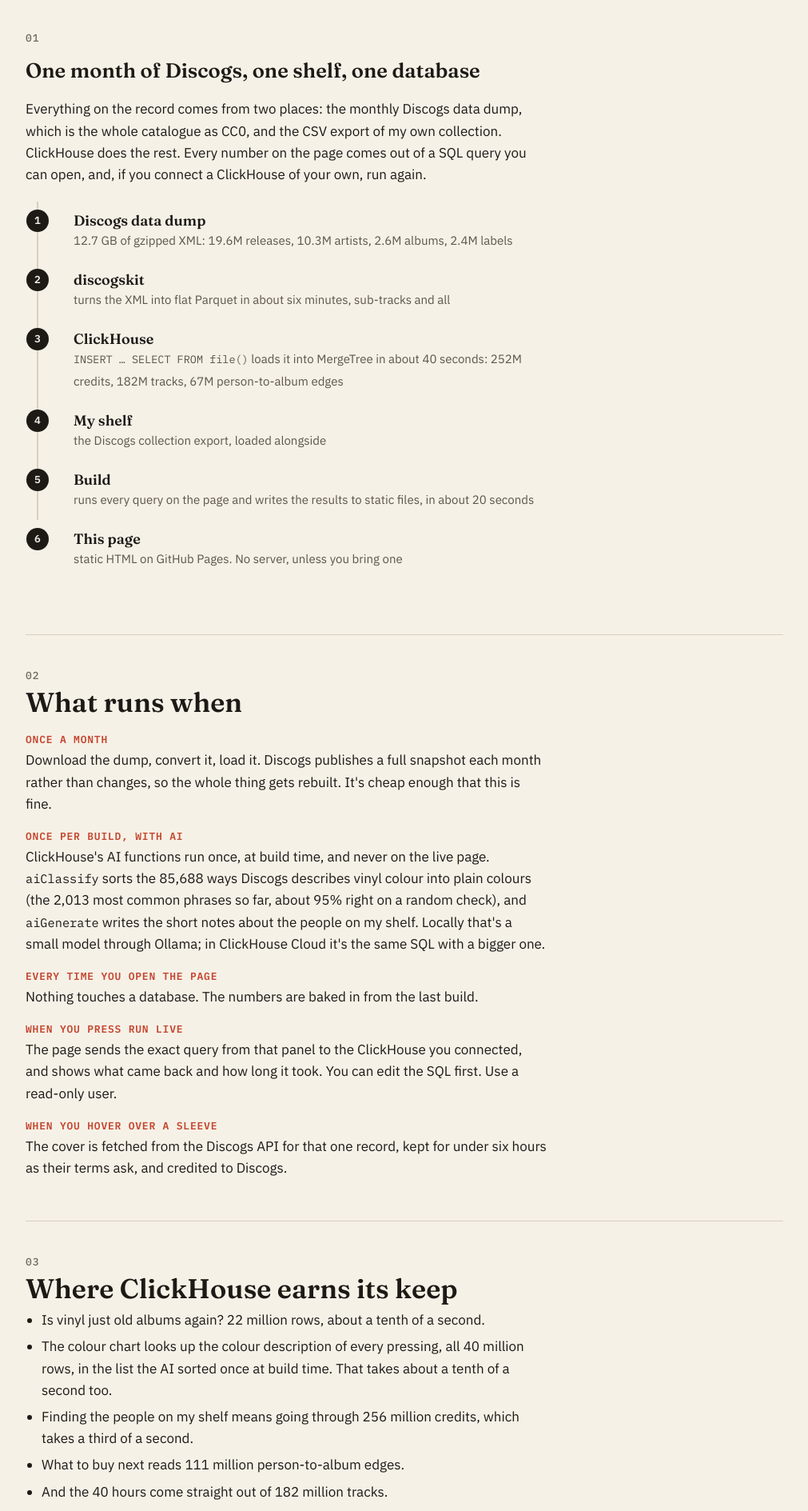
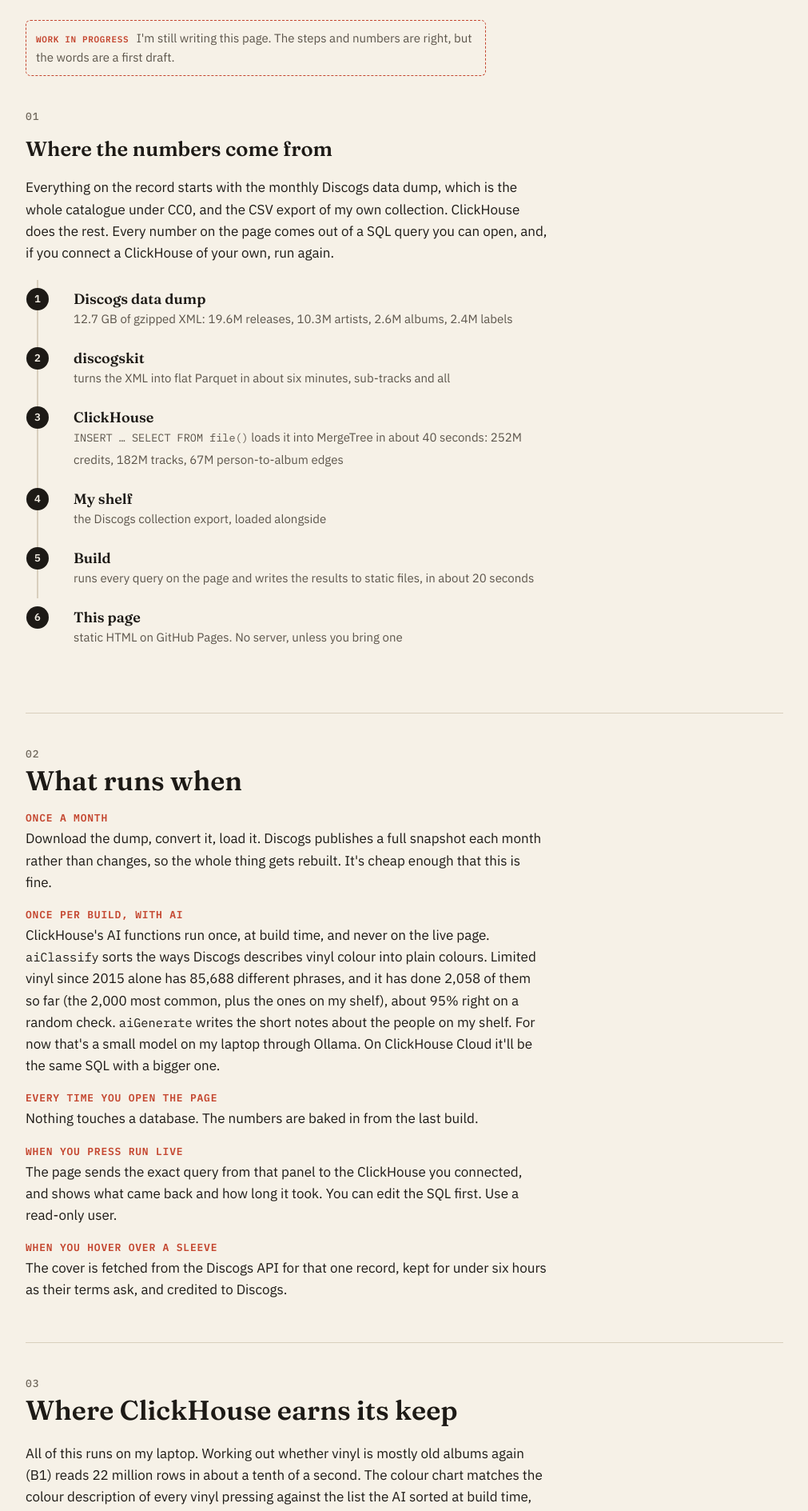
Before and after one commit to tylerhannan/every-liner-note, a plain HTML site: page web/how.html in a window 1280 px wide. Shown: the part 191-2080 px from the top of the page at 80% size, without its empty margins (134-1145 px from the left). Drawn offline with Linux system fonts and the light colour scheme.

Commit message:
Link preview, favicon, and How it works marked as in progress
- Open Graph and Twitter tags on both pages, with a 1200x630 preview of the headline, stats, and sleeves.
- A record for a favicon (SVG, plus PNGs for older browsers and home screens).
- How it works says it's a work in progress, loses the tricolon headline and the rhetorical list, and has its numbers brought up to date.

Co-Authored-By: Claude Opus 5.5 <noreply@anthropic.com>

```diff
--- a/web/how.html
+++ b/web/how.html
@@ -5,6 +5,18 @@
   <meta name="viewport" content="width=device-width, initial-scale=1">
   <title>How It Works</title>
   <meta name="description" content="How the shelf page is built: Discogs dumps, Parquet, ClickHouse, and a little AI at build time.">
+  <link rel="icon" href="favicon-32.png" sizes="32x32" type="image/png">
+  <link rel="icon" href="favicon.svg" type="image/svg+xml">
+  <link rel="apple-touch-icon" href="apple-touch-icon.png">
+  <meta property="og:type" content="website">
+  <meta property="og:title" content="How it works: Reading every liner note at once">
+  <meta property="og:description" content="How the shelf page is built from the Discogs dumps, my collection export, and ClickHouse.">
+  <meta property="og:url" content="https://tylerhannan.github.io/every-liner-note/how.html">
+  <meta property="og:image" content="https://tylerhannan.github.io/every-liner-note/preview.png">
+  <meta property="og:image:width" content="1200">
+  <meta property="og:image:height" content="630">
+  <meta property="og:image:alt" content="Reading every liner note at once: 19.6 million releases on Discogs, 252 million credits, and my records as sleeves">
+  <meta name="twitter:card" content="summary_large_image">
   <link rel="preconnect" href="https://fonts.googleapis.com">
   <link rel="preconnect" href="https://fonts.gstatic.com" crossorigin>
   <link href="https://fonts.googleapis.com/css2?family=Fraunces:opsz,wght@9..144,500;9..144,600&family=IBM+Plex+Mono:wght@400;500;600&family=IBM+Plex+Sans:wght@400;500&display=swap" rel="stylesheet">
@@ -19,13 +31,16 @@
     <a class="how-link" href="index.html">Back to the record</a>
   </header>
 
+  <p class="wip"><span class="soon-tag">Work in progress</span> I'm still writing this page. The steps and numbers are right, but the
+    words are a first draft.</p>
+
   <!-- DRAFT COPY: written by Claude in Tyler's voice, for Tyler to rewrite -->
   <section class="track">
     <div class="track-no">01</div>
-    <h1>One month of Discogs, one shelf, one database</h1>
-    <p class="lede">Everything on the record comes from two places: the monthly Discogs data dump, which is the whole catalogue as
-      CC0, and the CSV export of my own collection. ClickHouse does the rest. Every number on the page comes out of a SQL query you
-      can open, and, if you connect a ClickHouse of your own, run again.</p>
+    <h1>Where the numbers come from</h1>
+    <p class="lede">Everything on the record starts with the monthly Discogs data dump, which is the whole catalogue under CC0, and the
+      CSV export of my own collection. ClickHouse does the rest. Every number on the page comes out of a SQL query you can open, and,
+      if you connect a ClickHouse of your own, run again.</p>
 
     <ol class="flow">
       <li><b>Discogs data dump</b><span>12.7 GB of gzipped XML: 19.6M releases, 10.3M artists, 2.6M albums, 2.4M labels</span></li>
@@ -45,10 +60,11 @@
       <dd>Download the dump, convert it, load it. Discogs publishes a full snapshot each month rather than changes, so the whole thing
         gets rebuilt. It's cheap enough that this is fine.</dd>
       <dt>Once per build, with AI</dt>
-      <dd>ClickHouse's AI functions run once, at build time, and never on the live page. <code>aiClassify</code> sorts the 85,688 ways
-        Discogs describes vinyl colour into plain colours (the 2,013 most common phrases so far, about 95% right on a random check), and
-        <code>aiGenerate</code> writes the short notes about the people on my shelf. Locally that's a small model through Ollama; in ClickHouse
-        Cloud it's the same SQL with a bigger one.</dd>
+      <dd>ClickHouse's AI functions run once, at build time, and never on the live page. <code>aiClassify</code> sorts the ways Discogs
+        describes vinyl colour into plain colours. Limited vinyl since 2015 alone has 85,688 different phrases, and it has done 2,058 of
+        them so far (the 2,000 most common, plus the ones on my shelf), about 95% right on a random check. <code>aiGenerate</code> writes
+        the short notes about the people on my shelf. For now that's
+        a small model on my laptop through Ollama. On ClickHouse Cloud it'll be the same SQL with a bigger one.</dd>
       <dt>Every time you open the page</dt>
       <dd>Nothing touches a database. The numbers are baked in from the last build.</dd>
       <dt>When you press Run live</dt>
@@ -62,13 +78,11 @@
   <section class="track">
     <div class="track-no">03</div>
     <h2>Where ClickHouse earns its keep</h2>
-    <ul class="earns">
-      <li>Is vinyl just old albums again? 22 million rows, about a tenth of a second.</li>
-      <li>The colour chart looks up the colour description of every pressing, all 40 million rows, in the list the AI sorted once at build time. That takes about a tenth of a second too.</li>
-      <li>Finding the people on my shelf means going through 256 million credits, which takes a third of a second.</li>
-      <li>What to buy next reads 111 million person-to-album edges.</li>
-      <li>And the 40 hours come straight out of 182 million tracks.</li>
-    </ul>
+    <p>All of this runs on my laptop. Working out whether vinyl is mostly old albums again (B1) reads 22 million rows in about a
+      tenth of a second. The colour chart matches the colour description of every vinyl pressing against the list the AI sorted at
+      build time, which is 40 million rows and about a tenth of a second too. Finding the people on my shelf goes through 252 million
+      credits in a third of a second, and what to buy next reads 125 million rows in a quarter. The running time on the hidden track
+      comes out of 182 million tracks.</p>
   </section>
 
   <section class="track">
--- a/web/style.css
+++ b/web/style.css
@@ -58,7 +58,8 @@ code { font-family: var(--mono); font-size: 0.9em; }
 .theme-toggle:hover, .connect-open:hover { background: var(--ink); color: var(--paper); border-color: var(--ink); }
 .is-live .connect-open { border-color: var(--catalogue); color: var(--catalogue); }
 .is-live .connect-open::before { content: "● "; }
-.connect-soon { margin: 0 0 14px; padding: 10px 12px; border: 1px dashed var(--reissue); border-radius: 6px; font-size: 14px; color: var(--ink-2); }
+.connect-soon, .wip { margin: 0 0 14px; padding: 10px 12px; border: 1px dashed var(--reissue); border-radius: 6px; font-size: 14px; color: var(--ink-2); }
+.wip { margin: 28px 0 0; max-width: 64ch; font-size: 15px; }
 .soon-tag { display: inline-block; margin-right: 6px; font: 600 11px var(--mono); text-transform: uppercase; letter-spacing: 0.06em; color: var(--reissue); }
 
 /* Sides and tracks: one rhythm, every block the same distance from the last */
```
Also changed, not shown: web/index.html (+12 -0 lines), web/apple-touch-icon.png (added), web/favicon-32.png (added), web/favicon.svg (added), web/preview.png (added), 1 other file.
